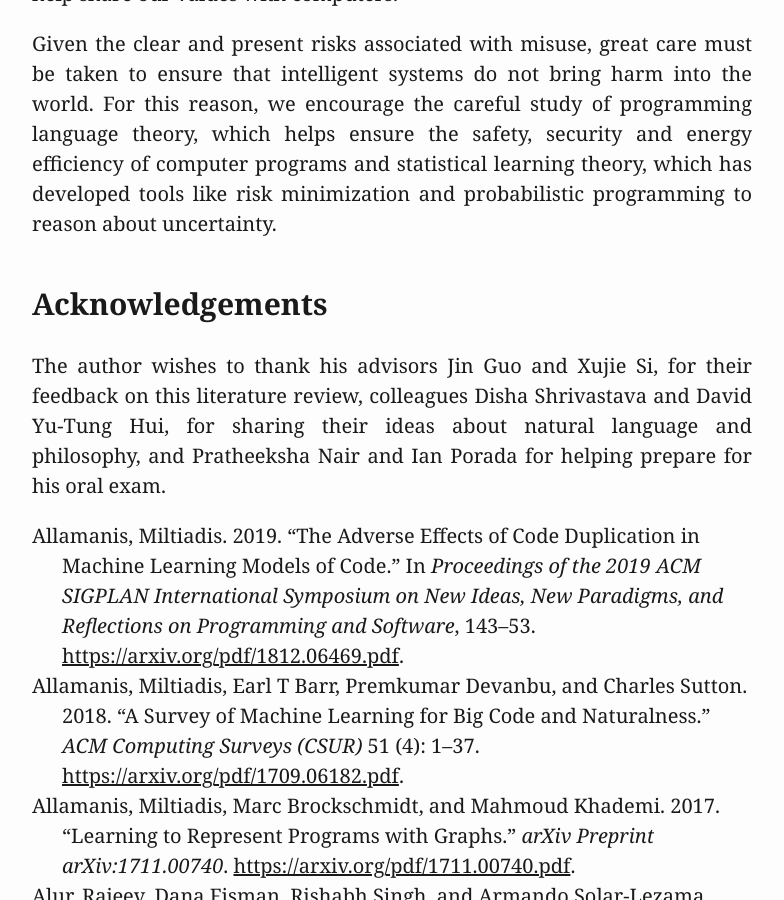
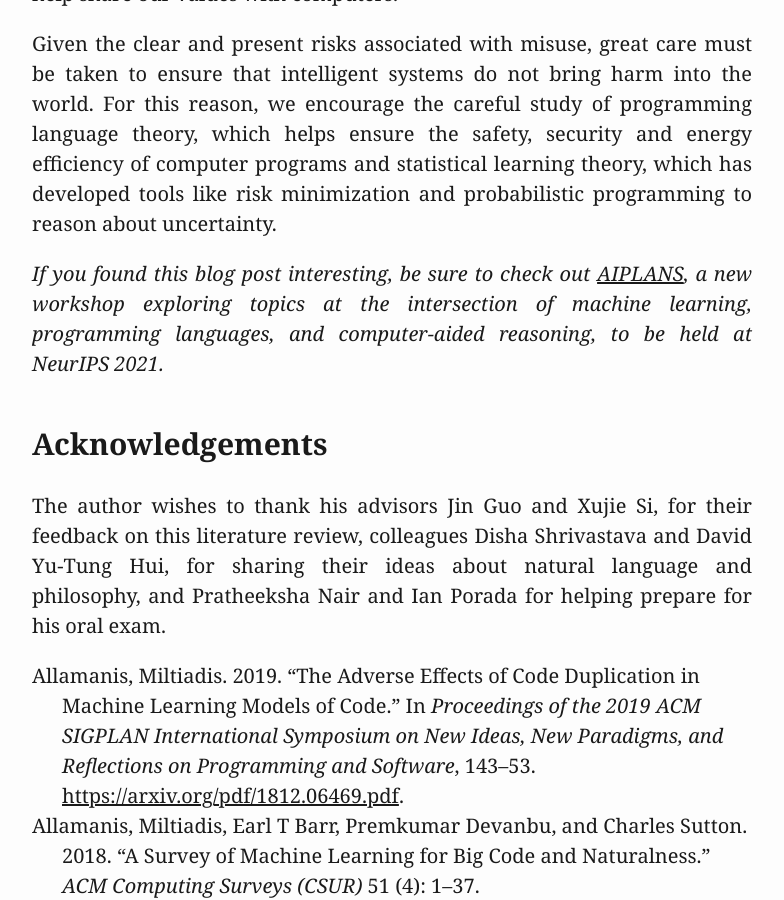
Before and after one commit to breandan/breandan.github.io, a Jekyll site: the page public/programming_with_intelligent_machines.html, which Jekyll copies as it is, in a window 1280 px wide and 900 px high, scrolled down 14315 px. Shown: the whole window, without its empty margins (248-1032 px from the left). Built offline with Jekyll 4.4.1, drawn with Linux system fonts in a browser that asks for light colours.

Commit message:
plug AIPLANS

```diff
--- a/public/programming_with_intelligent_machines.html
+++ b/public/programming_with_intelligent_machines.html
@@ -244,6 +244,7 @@
 <p><strong>Our position is that alignment will require a closer collaboration between computer science and humanities than historically practiced, and this partnership will be invigorating for both disciplines.</strong></p>
 <p>One way of ensuring that our values are faithfully encoded by machines is through <em>programming</em>. In this literature review, we give various examples of programming models that have been envisioned, e.g., from autocompletion and program synthesis (§<a href="#sec:autocompletion" data-reference-type="ref" data-reference="sec:autocompletion">2</a>), to autoprogramming and type inference (§<a href="#sec:automatic-and-declarative-programming" data-reference-type="ref" data-reference="sec:automatic-and-declarative-programming">3</a>). Another way to propagate human values is by teaching the humanities: arts, language, culture, history and philosophy. By keeping these traditions alive, we transmit our cultural heritage to future generations so that they, by studying the lessons of our past, may avoid repeating the same mistakes. Those generations may soon be enlisted to help share our values with computers.</p>
 <p>Given the clear and present risks associated with misuse, great care must be taken to ensure that intelligent systems do not bring harm into the world. For this reason, we encourage the careful study of programming language theory, which helps ensure the safety, security and energy efficiency of computer programs and statistical learning theory, which has developed tools like risk minimization and probabilistic programming to reason about uncertainty.</p>
+<p><i>If you found this blog post interesting, be sure to check out <a href="https://aiplans.github.io/">AIPLANS</a>, a new workshop exploring topics at the intersection of machine learning, programming languages, and computer-aided reasoning, to be held at NeurIPS 2021.</i></p>
 <h2 id="acknowledgements">Acknowledgements</h2>
 <p>The author wishes to thank his advisors Jin Guo and Xujie Si, for their feedback on this literature review, colleagues Disha Shrivastava and David Yu-Tung Hui, for sharing their ideas about natural language and philosophy, and Pratheeksha Nair and Ian Porada for helping prepare for his oral exam.</p>
 <div id="refs" class="references csl-bib-body hanging-indent" role="doc-bibliography">
```
